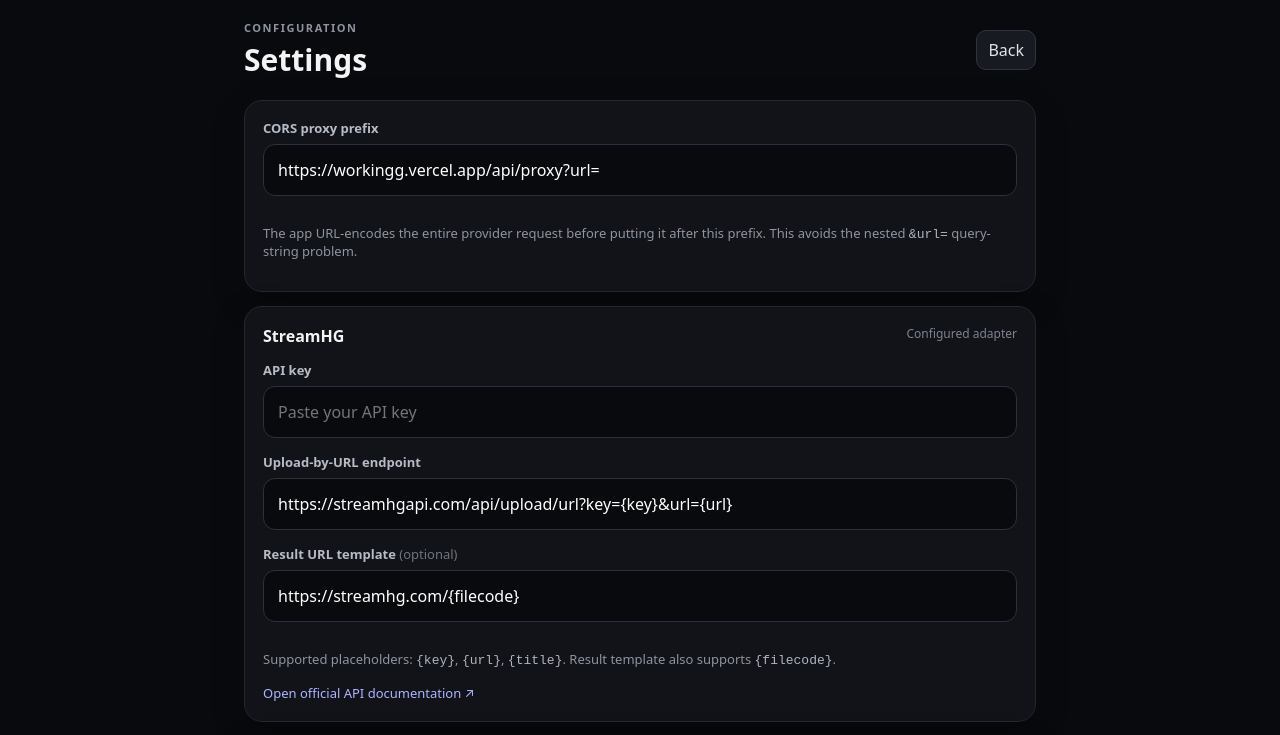
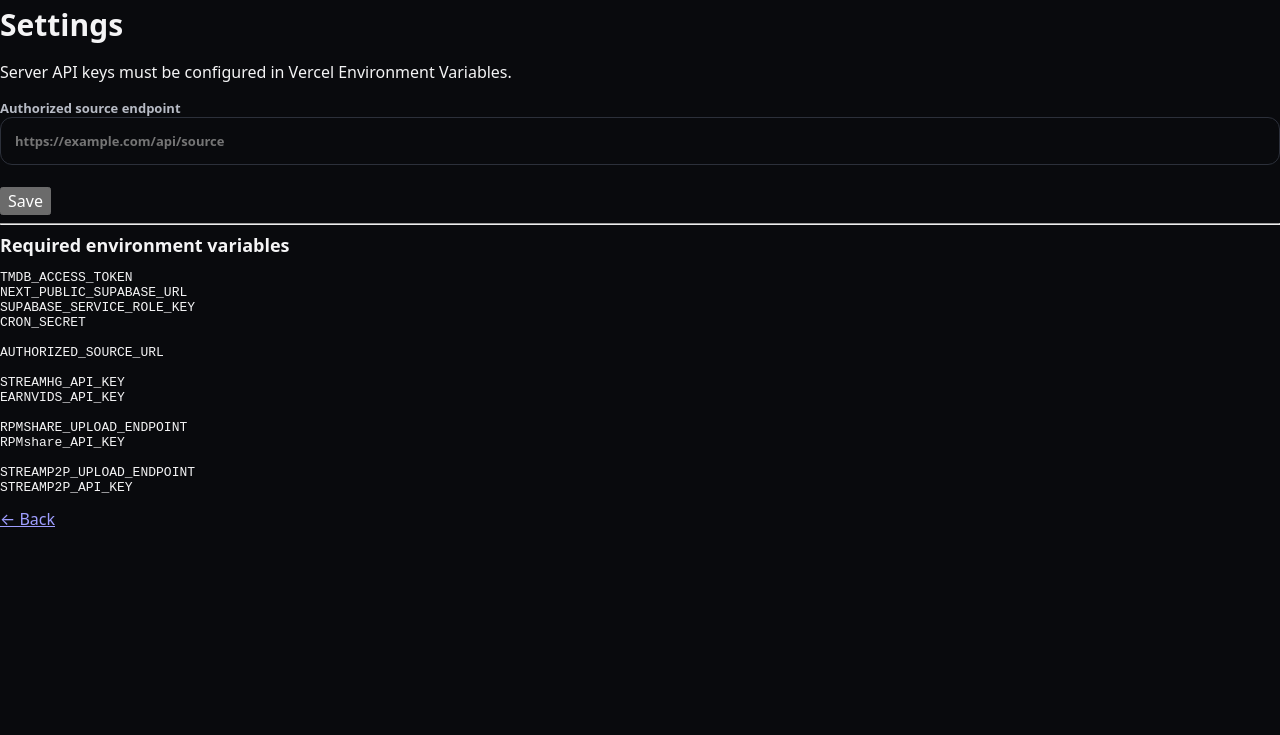
Before and after one commit to jaiveer4020y-commits/Io, a Next.js app in the folder polymirror-web-final/: page /settings in a window 1280 px wide. Shown: the top 735 px of the page. Built offline with nearby package versions, Linux system fonts and the light colour scheme.

Commit message:
Refactor SettingsPage component and local storage logic
Refactor settings page to simplify state management and update local storage handling.

```diff
--- a/polymirror-web-final/app/settings/page.js
+++ b/polymirror-web-final/app/settings/page.js
@@ -1,20 +1,125 @@
-'use client';
-import { useEffect, useState } from 'react';
-const KEY='polymirror-config-v2';
-const defaults=[
-{id:'streamhg',name:'StreamHG',endpoint:'https://streamhgapi.com/api/upload/url?key={key}&url={url}',docs:'https://streamhg.com/api.html',resultTemplate:'https://streamhg.com/{filecode}'},
-{id:'earnvids',name:'EarnVids',endpoint:'https://earnvidsapi.com/api/upload/url?key={key}&url={url}',docs:'https://earnvids.com/api.html',resultTemplate:'https://earnvids.com/{filecode}'},
-{id:'rpmshare',name:'RPMShare',endpoint:'https://rpmshare.com/api/upload/url?key={key}&url={url}',docs:'https://rpmshare.com/api-document/index.html',resultTemplate:'https://rpmshare.com/{filecode}'},
-{id:'streamp2p',name:'StreamP2P',endpoint:'',docs:'',resultTemplate:''},{id:'gdflix',name:'GDFlix',endpoint:'',docs:'',resultTemplate:''},{id:'gdtot',name:'GDTOT',endpoint:'',docs:'',resultTemplate:''}];
-export default function Settings(){
- const [proxy,setProxy]=useState('https://workingg.vercel.app/api/proxy?url='); const [hosts,setHosts]=useState(defaults.map(x=>({...x,key:''}))); const [saved,setSaved]=useState(false);
- useEffect(()=>{try{const x=JSON.parse(localStorage.getItem(KEY)||'null');if(x){setProxy(x.proxy||proxy);setHosts(x.hosts||hosts)}}catch{}} ,[]);
- function update(i,k,v){setHosts(h=>h.map((x,n)=>n===i?{...x,[k]:v}:x))}
- function save(){localStorage.setItem(KEY,JSON.stringify({proxy,hosts}));setSaved(true);setTimeout(()=>setSaved(false),1500)}
- function reset(){localStorage.removeItem(KEY);location.reload()}
- return <main className="shell"><header><div><div className="eyebrow">CONFIGURATION</div><h1>Settings</h1></div><a className="settings" href="/">Back</a></header>
- <section className="card"><label>CORS proxy prefix</label><input value={proxy} onChange={e=>setProxy(e.target.value)} placeholder="https://workingg.vercel.app/api/proxy?url="/><p className="muted">The app URL-encodes the entire provider request before putting it after this prefix. This avoids the nested <code>&amp;url=</code> query-string problem.</p></section>
- {hosts.map((h,i)=><section className="card" key={h.id}><div className="settingTitle"><strong>{h.name}</strong><span>{h.endpoint?'Configured adapter':'Custom adapter'}</span></div><label>API key</label><input type="password" value={h.key} onChange={e=>update(i,'key',e.target.value)} placeholder="Paste your API key" autoComplete="off"/><label>Upload-by-URL endpoint</label><input value={h.endpoint} onChange={e=>update(i,'endpoint',e.target.value)} placeholder="https://host/api/upload/url?key={key}&url={url}"/><label>Result URL template <span>(optional)</span></label><input value={h.resultTemplate} onChange={e=>update(i,'resultTemplate',e.target.value)} placeholder="https://host/{filecode}"/><p className="muted">Supported placeholders: <code>{'{key}'}</code>, <code>{'{url}'}</code>, <code>{'{title}'}</code>. Result template also supports <code>{'{filecode}'}</code>.</p>{h.docs&&<a className="docLink" href={h.docs} target="_blank" rel="noreferrer">Open official API documentation ↗</a>}</section>)}
- <div className="row actions"><button className="primary" onClick={save}>{saved?'Saved ✓':'Save settings'}</button><button className="small" onClick={reset}>Reset</button></div>
- <p className="note">These settings live only in your browser localStorage. Client-side keys can be inspected by the browser and should be treated as exposed credentials.</p></main>
+"use client";
+
+import { useState } from "react";
+
+
+export default function SettingsPage() {
+
+  const [
+    saved,
+    setSaved
+  ] = useState(false);
+
+
+  const [
+    source,
+    setSource
+  ] = useState("");
+
+
+  function save() {
+
+    localStorage.setItem(
+      "polymirror_settings",
+      JSON.stringify({
+        source
+      })
+    );
+
+
+    setSaved(true);
+
+
+    setTimeout(
+      () => setSaved(false),
+      2000
+    );
+  }
+
+
+  return (
+    <main className="settingsPage">
+
+      <div className="settingsPanel">
+
+        <h1>
+          Settings
+        </h1>
+
+
+        <p>
+          Server API keys must be configured
+          in Vercel Environment Variables.
+        </p>
+
+
+        <label>
+          Authorized source endpoint
+
+          <input
+            value={source}
+            onChange={e =>
+              setSource(
+                e.target.value
+              )
+            }
+            placeholder="https://example.com/api/source"
+          />
+
+        </label>
+
+
+        <button
+          className="startButton"
+          onClick={save}
+        >
+          Save
+        </button>
+
+
+        {saved && (
+          <p className="success">
+            Saved.
+          </p>
+        )}
+
+
+        <hr />
+
+
+        <h2>
+          Required environment variables
+        </h2>
+
+
+        <pre>
+{`TMDB_ACCESS_TOKEN
+NEXT_PUBLIC_SUPABASE_URL
+SUPABASE_SERVICE_ROLE_KEY
+CRON_SECRET
+
+AUTHORIZED_SOURCE_URL
+
+STREAMHG_API_KEY
+EARNVIDS_API_KEY
+
+RPMSHARE_UPLOAD_ENDPOINT
+RPMshare_API_KEY
+
+STREAMP2P_UPLOAD_ENDPOINT
+STREAMP2P_API_KEY`}
+        </pre>
+
+
+        <a
+          href="/"
+          className="backLink"
+        >
+          ← Back
+        </a>
+
+      </div>
+
+    </main>
+  );
 }
```
